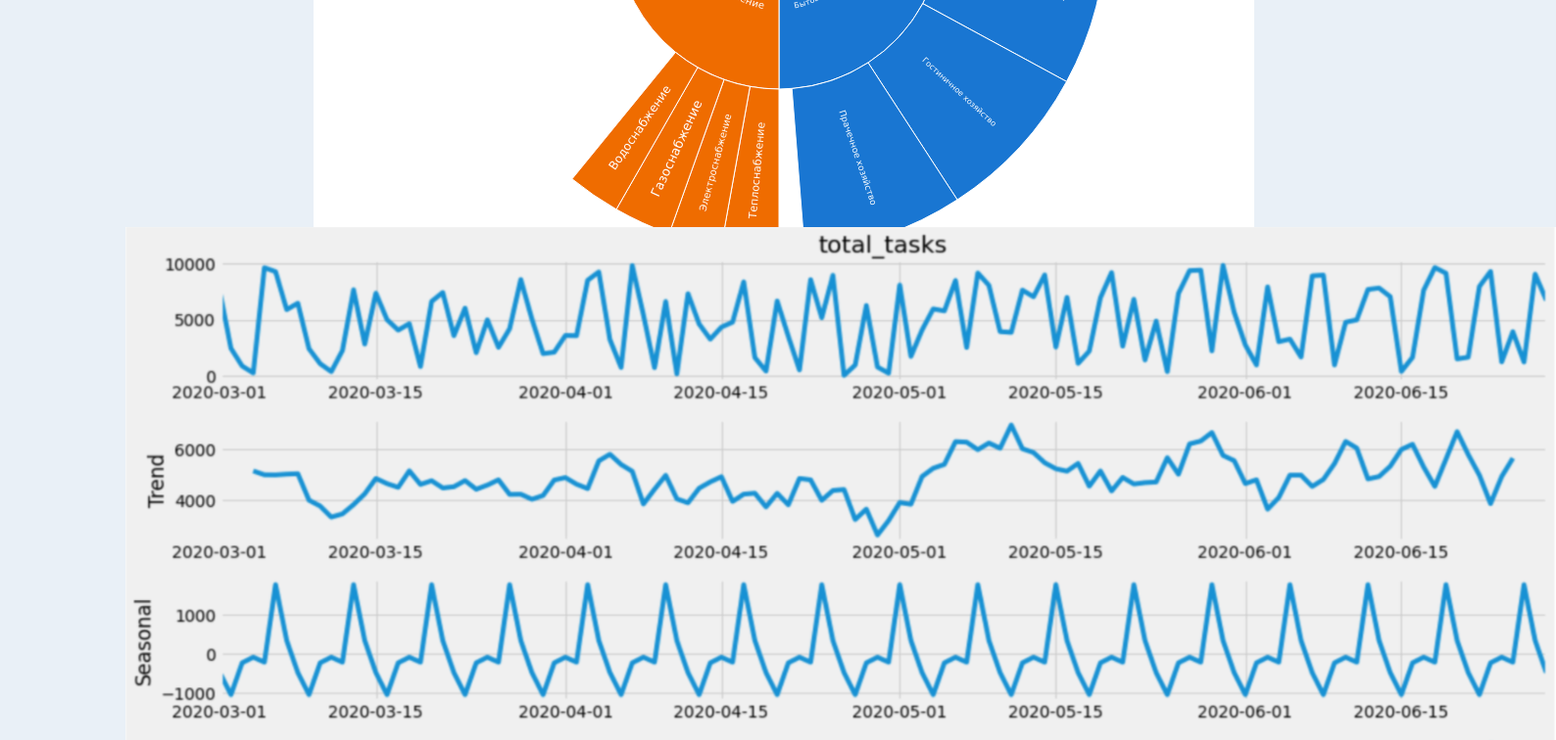
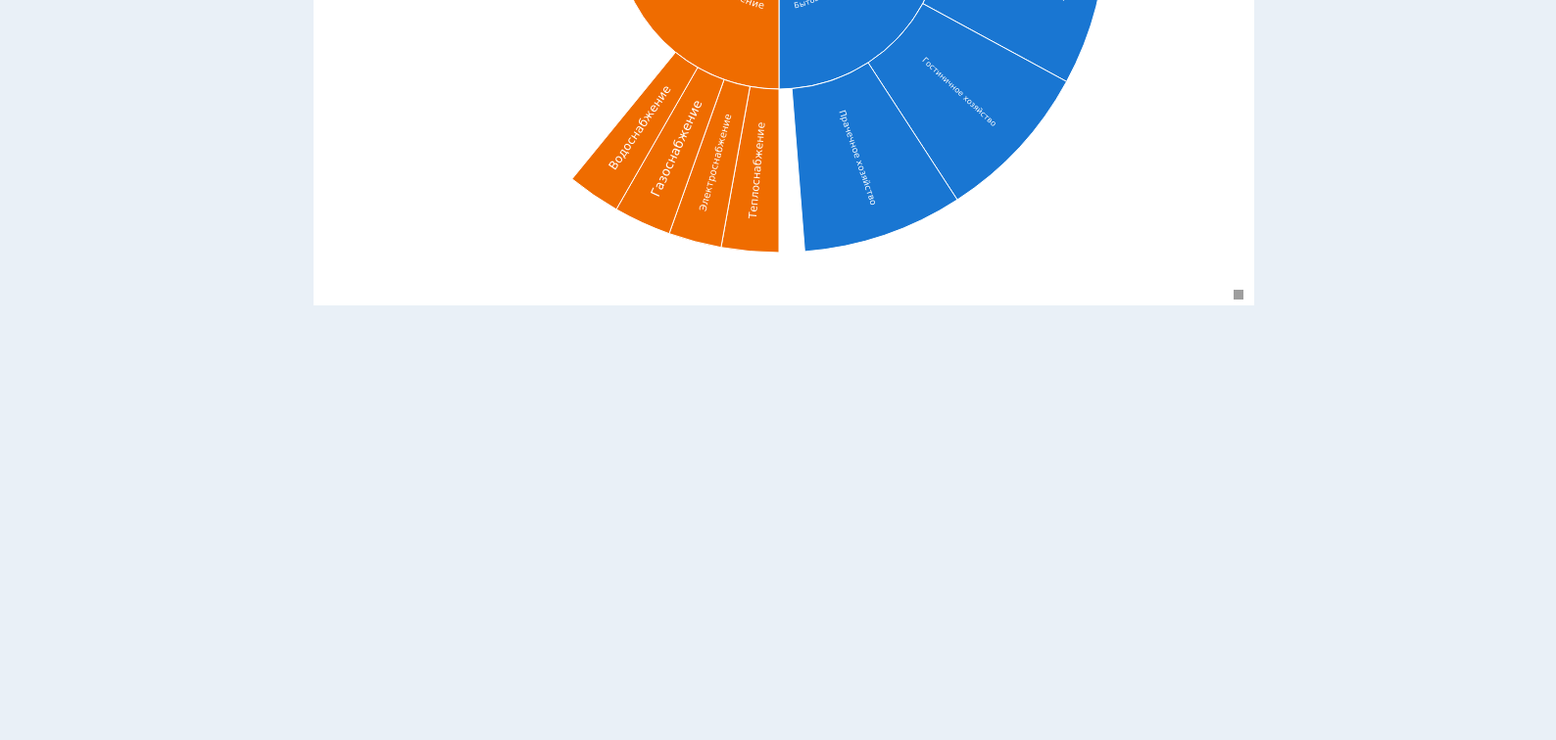
Before and after one commit to Git-Denshik/diagram, a plain HTML site: page index.html in a window 1280 px wide. Shown: the part 488-1244 px from the top of the page at 98% size, 1588 px wide, since content can reach past the window. After the commit the page ends 800 px from the top, so only its background shows below. Drawn offline with Linux system fonts and the light colour scheme; grey boxes are pictures that could not be loaded.

```diff
--- a/index.html
+++ b/index.html
@@ -21,7 +21,7 @@
             <a href="./load_deportament/load.html" target="_blanck" class="wrap_link">Демонстрация загрузки отделов</a>
         </div>
     <div id="container"></div>
-    <img src="img/graf.png" alt="" style="position: absolute;top: 90%;left: 10%;">
+    <!-- <img src="img/graf.png" alt="" style="position: absolute;top: 90%;left: 10%;"> -->
     </main>
     <script src="./js/deportament.js"></script>
     <script src="./js/modal.js"></script>
```
Also changed, not shown: img/12.png (added), 1 other file.
